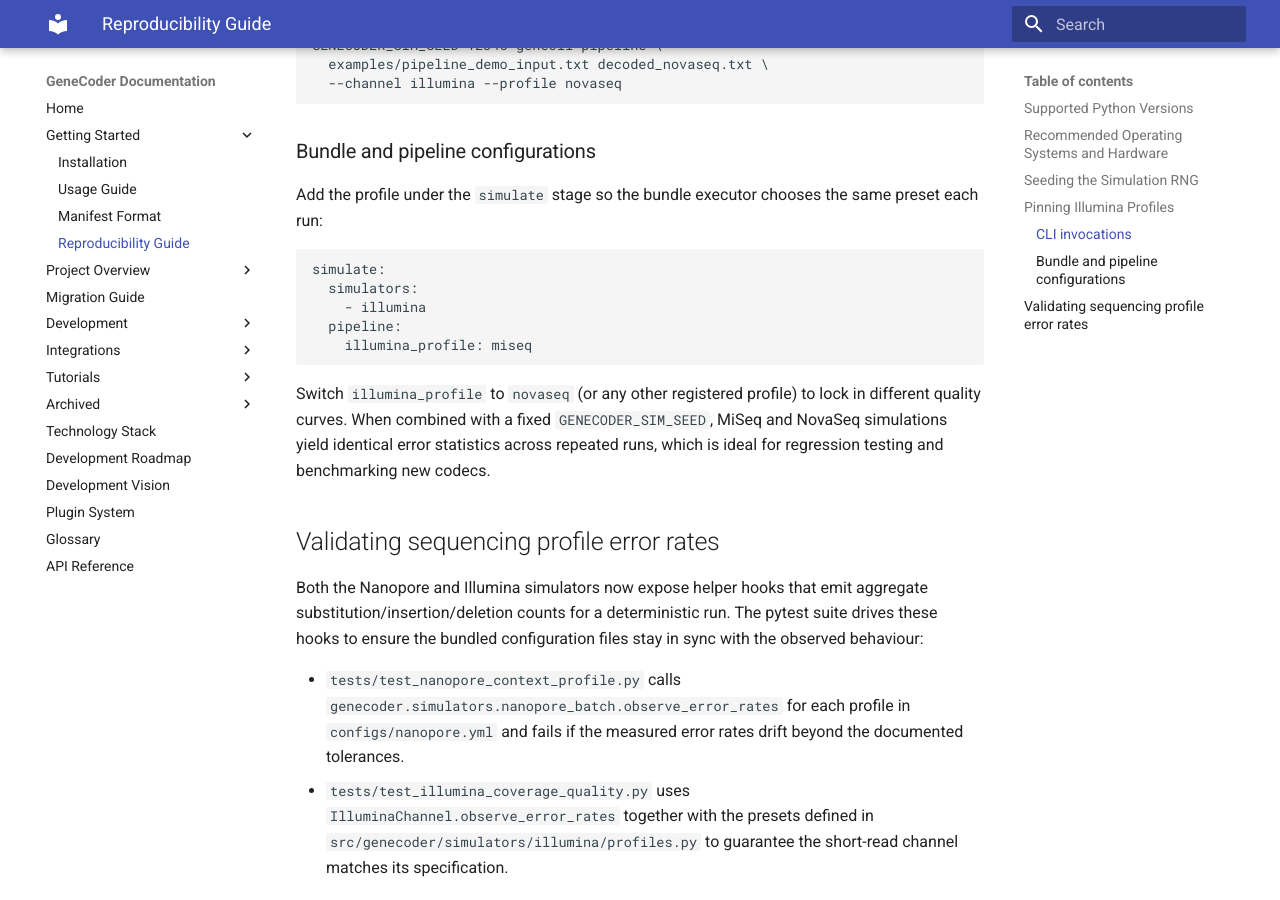
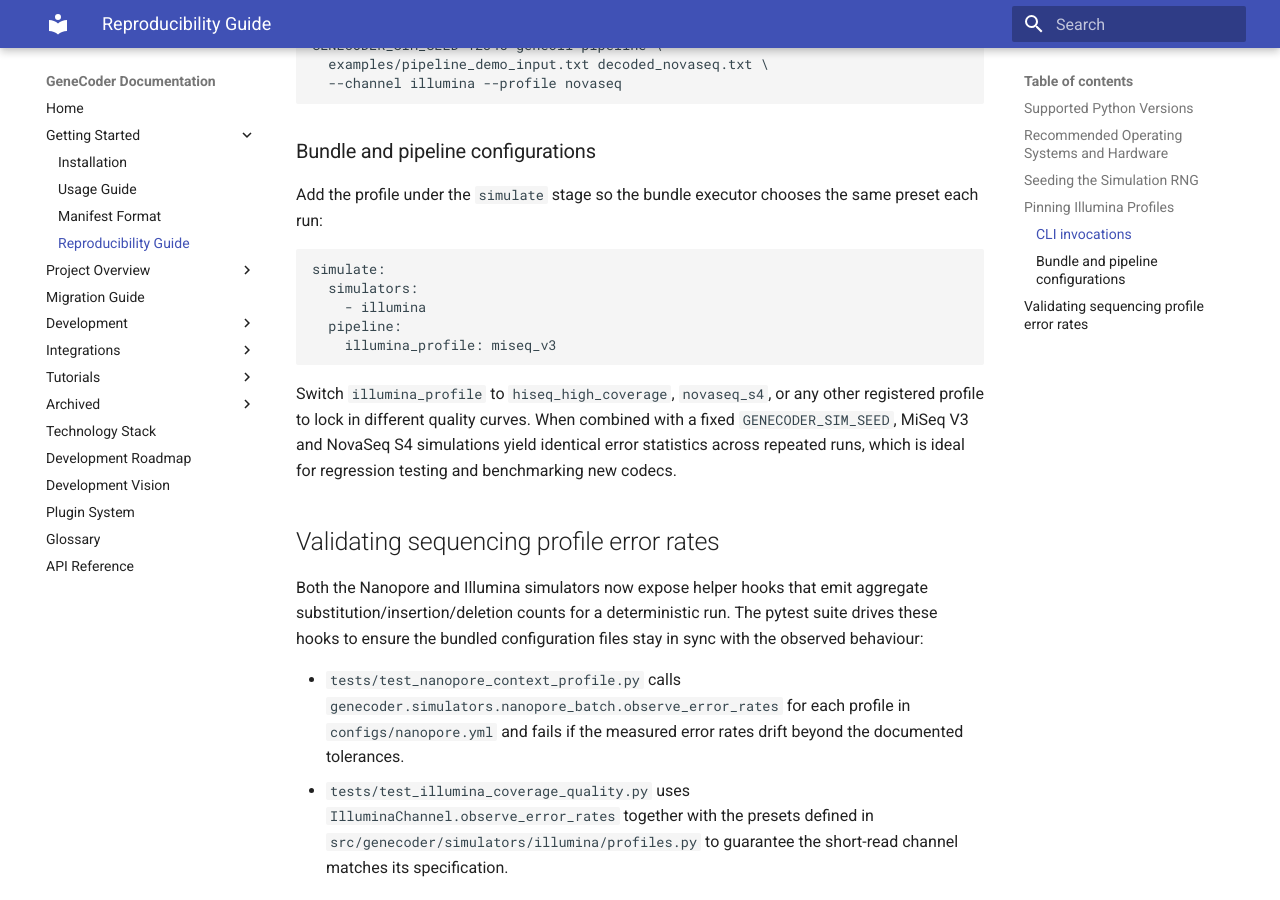
Before and after one commit to d0tTino/GeneCoder, an MkDocs documentation site: the page built from docs/reproducibility.md, in a window 1280 px wide and 900 px high, scrolled down 1769 px. Built offline with MkDocs 1.6.1 and Material for MkDocs 9.7.7, drawn with Linux system fonts in a browser that asks for light colours.

Commit message:
Add Illumina profile variants and usage examples

````diff
--- a/docs/reproducibility.md
+++ b/docs/reproducibility.md
@@ -87,13 +87,14 @@ simulate:
   simulators:
     - illumina
   pipeline:
-    illumina_profile: miseq
+    illumina_profile: miseq_v3
 ```
 
-Switch `illumina_profile` to `novaseq` (or any other registered profile) to lock
-in different quality curves. When combined with a fixed `GENECODER_SIM_SEED`,
-MiSeq and NovaSeq simulations yield identical error statistics across repeated
-runs, which is ideal for regression testing and benchmarking new codecs.
+Switch `illumina_profile` to `hiseq_high_coverage`, `novaseq_s4`, or any other
+registered profile to lock in different quality curves. When combined with a
+fixed `GENECODER_SIM_SEED`, MiSeq V3 and NovaSeq S4 simulations yield identical
+error statistics across repeated runs, which is ideal for regression testing and
+benchmarking new codecs.
 
 ## Validating sequencing profile error rates
 
````
Also changed, not shown: README.md (+15 -0 lines), docs/pipeline_examples.md (+3 -3 lines), docs/simulators.md (+5 -4 lines), docs/vertical_slice.md (+1 -1 lines), 2 other files.
